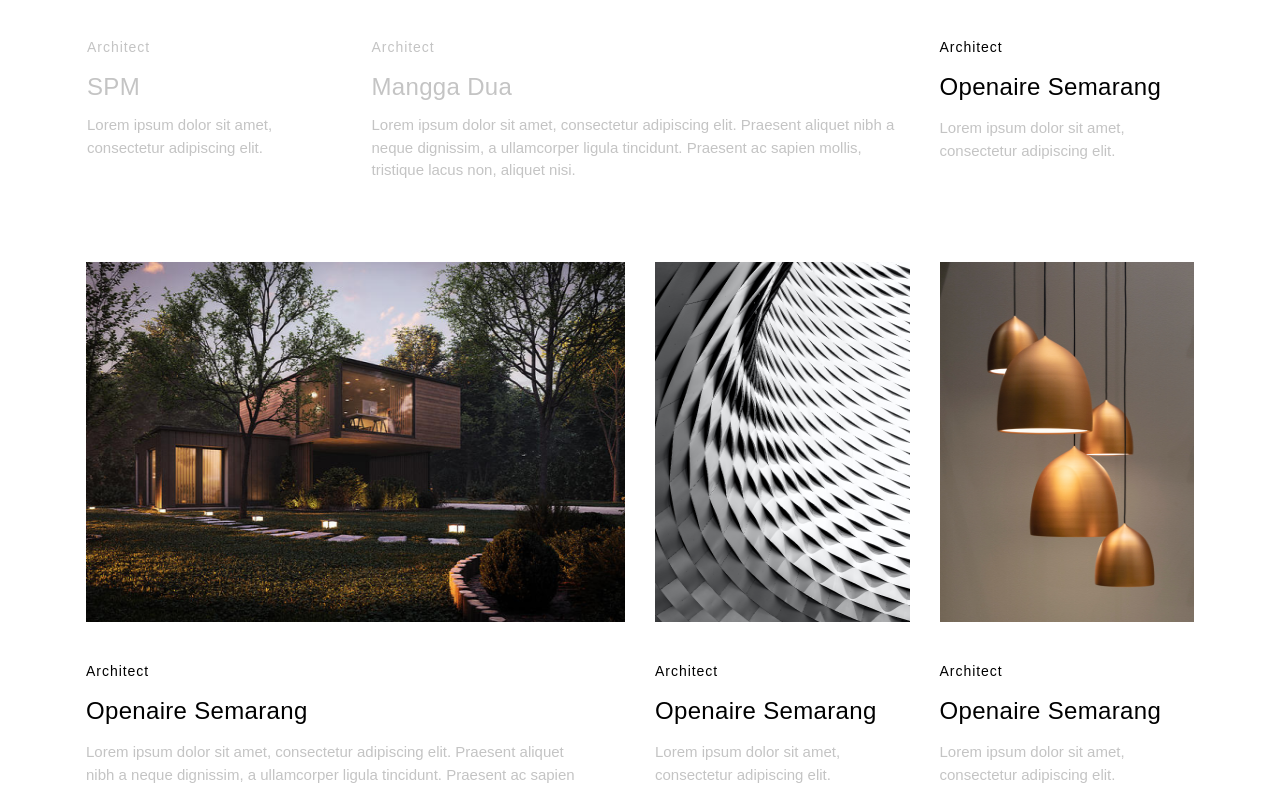
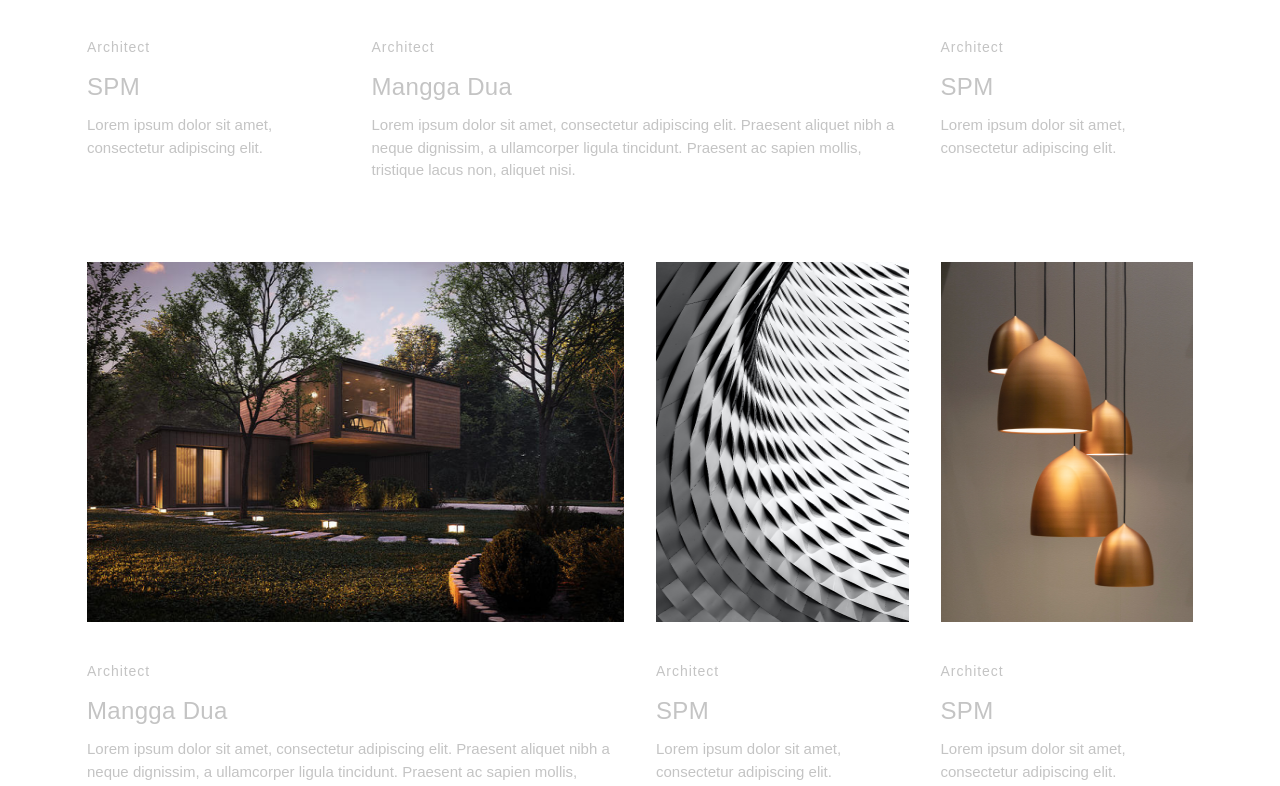
Before and after one commit to TommyBoentoro/joshua_aditama, a React (Create React App) app: page /project in a window 1280 px wide. Shown: the part 1966-2752 px from the top of the page. Built offline with nearby package versions, Linux system fonts and the light colour scheme.

Commit message:
Project revisi

```diff
--- a/src/Pages/Project.jsx
+++ b/src/Pages/Project.jsx
@@ -228,7 +228,7 @@ class Project extends React.Component{
                            <div className="fonttitle ">
                                 Openaire Semarang
                            </div>
-                           <div className="col-md-8 col-12 px-0  fontbodyproject">
+                           <div className="col-md-8 col-12 px-0  fontbodyproject ">
                                 Lorem ipsum dolor sit amet, consectetur adipiscing elit. Praesent aliquet nibh a neque dignissim, a ullamcorper ligula tincidunt.
                                 Praesent ac sapien mollis, tristique lacus non, aliquet nisi.
                            </div>
@@ -245,7 +245,7 @@ class Project extends React.Component{
                            <div className="fonttitle " >
                                 Binong
                            </div>
-                           <div className=" fontbodyproject">
+                           <div className=" fontbodyproject ">
                                 Lorem ipsum dolor sit amet, consectetur adipiscing elit.
                            </div>
                         </div>
@@ -284,67 +284,67 @@ class Project extends React.Component{
                         </div>
                     </div>
 
-                    <div className="col-3 hiddendummy" style={{marginTop:"80px"}}>
-                        <div className="imagehover" style={{overflow:"hidden"}} >
-                            <img src={project5} alt=""  style={{height:"360px", width:"100%"}} />
+                    <div className="hiddendummy col-sm-3 px-md-3 px-sm-1 px-3 image imagehover paddingbody">
+                        <div style={{overflow:"hidden"}} >
+                            <img src={project5} alt="" className="imagecol-3"/>
                         </div>
-                        <div style={{marginTop:"40px"}}>
-                            <div style={{fontSize:"14px", fontWeight:"400",  lineHeight:"130.5%", letterSpacing:"0.06rem", color:"black"}}>
+                        <div className="margincardbody">
+                            <div className="fontcategory" >
                                Architect
                            </div >
-                           <div style={{marginTop:"15px", fontSize:"24px", fontWeight:"300",  lineHeight:"130.5%", letterSpacing:"0.02rem", color:"black"}}>
-                                Openaire Semarang
+                           <div className="fonttitle">
+                                SPM
                            </div>
-                           <div className="col-12" style={{marginTop:"15px", position:"relative", right:"15px", fontSize:"15px", fontWeight:"400", color:"#C4C4C4"}}>
+                           <div className=" fontbodyproject">
                                 Lorem ipsum dolor sit amet, consectetur adipiscing elit.
                            </div>
                         </div>
                     </div>
-                    <div className="col-6 hiddendummy" style={{marginTop:"80px"}}>
-                        <div className="imagehover" style={{overflow:"hidden"}} >
-                            <img src={project6} alt=""  style={{height:"360px", width:"100%"}} />
+                    <div className="hiddendummy col-sm-6 px-md-3 px-sm-1 px-3  image imagehover paddingbody">
+                        <div style={{overflow:"hidden"}} >
+                            <img src={project6} alt="" className="imagecol-6"  />
                         </div>
-                        <div style={{marginTop:"40px"}}>
-                            <div style={{fontSize:"14px", fontWeight:"400",  lineHeight:"130.5%", letterSpacing:"0.06rem", color:"black"}}>
+                        <div className="margincardbody">
+                            <div className="fontcategory">
                                Architect
                            </div >
-                           <div style={{marginTop:"15px", fontSize:"24px", fontWeight:"300",  lineHeight:"130.5%", letterSpacing:"0.02rem", color:"black"}}>
-                                Openaire Semarang
+                           <div className="fonttitle">
+                                Mangga Dua
                            </div>
-                           <div className="col-12" style={{marginTop:"15px", position:"relative", right:"15px", fontSize:"15px", fontWeight:"400", color:"#C4C4C4"}}>
+                           <div className="col-12 px-0   fontbodyproject">
                                 Lorem ipsum dolor sit amet, consectetur adipiscing elit. Praesent aliquet nibh a neque dignissim, a ullamcorper ligula tincidunt.
                                 Praesent ac sapien mollis, tristique lacus non, aliquet nisi.
                            </div>
                         </div>
                     </div>
-                    <div className="col-3 hiddendummy" style={{marginTop:"80px"}}>
-                        <div className="imagehover" style={{overflow:"hidden"}} >
-                            <img src={project7} alt=""  style={{height:"360px", width:"100%"}} />
+                    <div className="hiddendummy col-sm-3 px-md-3 px-sm-1 px-3 image imagehover paddingbody">
+                        <div style={{overflow:"hidden"}} >
+                            <img src={project7} alt="" className="imagecol-3"/>
                         </div>
-                        <div style={{marginTop:"40px"}}>
-                            <div style={{fontSize:"14px", fontWeight:"400",  lineHeight:"130.5%", letterSpacing:"0.06rem", color:"black"}}>
+                        <div className="margincardbody">
+                            <div className="fontcategory" >
                                Architect
                            </div >
-                           <div style={{marginTop:"15px", fontSize:"24px", fontWeight:"300",  lineHeight:"130.5%", letterSpacing:"0.02rem", color:"black"}}>
-                                Openaire Semarang
+                           <div className="fonttitle">
+                                SPM
                            </div>
-                           <div className="col-12" style={{marginTop:"15px", position:"relative", right:"15px", fontSize:"15px", fontWeight:"400", color:"#C4C4C4"}}>
+                           <div className=" fontbodyproject">
                                 Lorem ipsum dolor sit amet, consectetur adipiscing elit.
                            </div>
                         </div>
                     </div>
-                    <div className="col-3 hiddendummy" style={{marginTop:"80px"}}>
-                        <div className="imagehover" style={{overflow:"hidden"}} >
-                            <img src={project8} alt=""  style={{height:"360px", width:"100%"}} />
+                    <div className="hiddendummy col-sm-3 px-md-3 px-sm-1 px-3 image imagehover paddingbody">
+                        <div style={{overflow:"hidden"}} >
+                            <img src={project8} alt="" className="imagecol-3"/>
                         </div>
-                        <div style={{marginTop:"40px"}}>
-                            <div style={{fontSize:"14px", fontWeight:"400",  lineHeight:"130.5%", letterSpacing:"0.06rem", color:"black"}}>
+                        <div className="margincardbody">
+                            <div className="fontcategory" >
                                Architect
                            </div >
-                           <div style={{marginTop:"15px", fontSize:"24px", fontWeight:"300",  lineHeight:"130.5%", letterSpacing:"0.02rem", color:"black"}}>
-                                Openaire Semarang
+                           <div className="fonttitle">
+                                SPM
                            </div>
-                           <div className="col-12" style={{marginTop:"15px", position:"relative", right:"15px", fontSize:"15px", fontWeight:"400", color:"#C4C4C4"}}>
+                           <div className=" fontbodyproject">
                                 Lorem ipsum dolor sit amet, consectetur adipiscing elit.
                            </div>
                         </div>
--- a/src/Supports/projectResponsive.css
+++ b/src/Supports/projectResponsive.css
@@ -102,6 +102,7 @@
         font-weight: 400;
         line-height: 130.5%;
         letter-spacing: 0.06rem;
+        color: black;
 
     }
 
@@ -111,6 +112,7 @@
         font-weight: 400;
         line-height: 130.5%;
         letter-spacing: 0.02rem;
+        color: black;
     }
 
     .fontbodyproject{
@@ -118,6 +120,7 @@
         margin-top: 8px;
         font-weight: 300;
         width: 100%;
+        color: black;
     }
 
     .margincardbody{
@@ -155,6 +158,7 @@
 
     .fontbodyproject{
         font-size: 12px;
+        color: black;
     }
 
 
```
Also changed, not shown: 1 other file (tests, documents, lock files or other folders).
